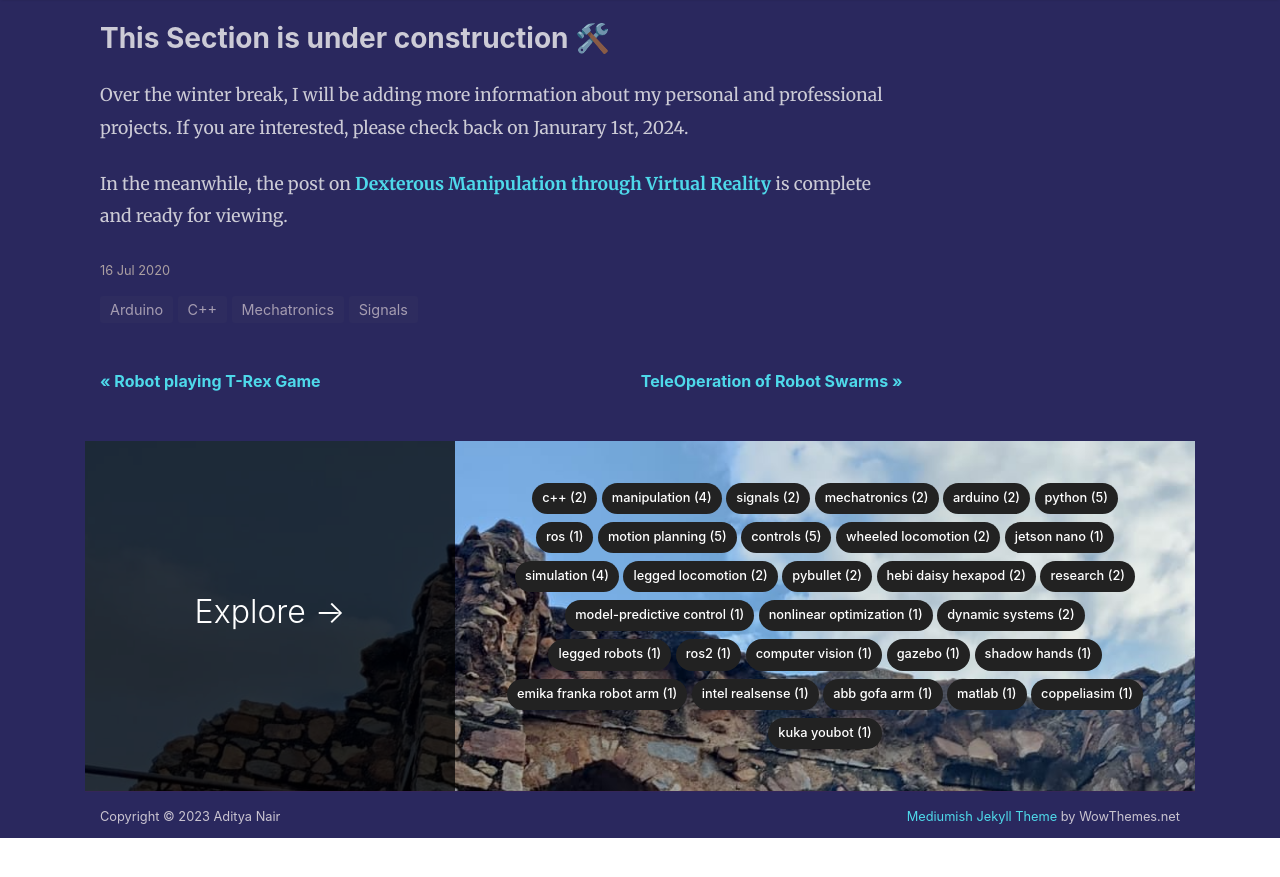
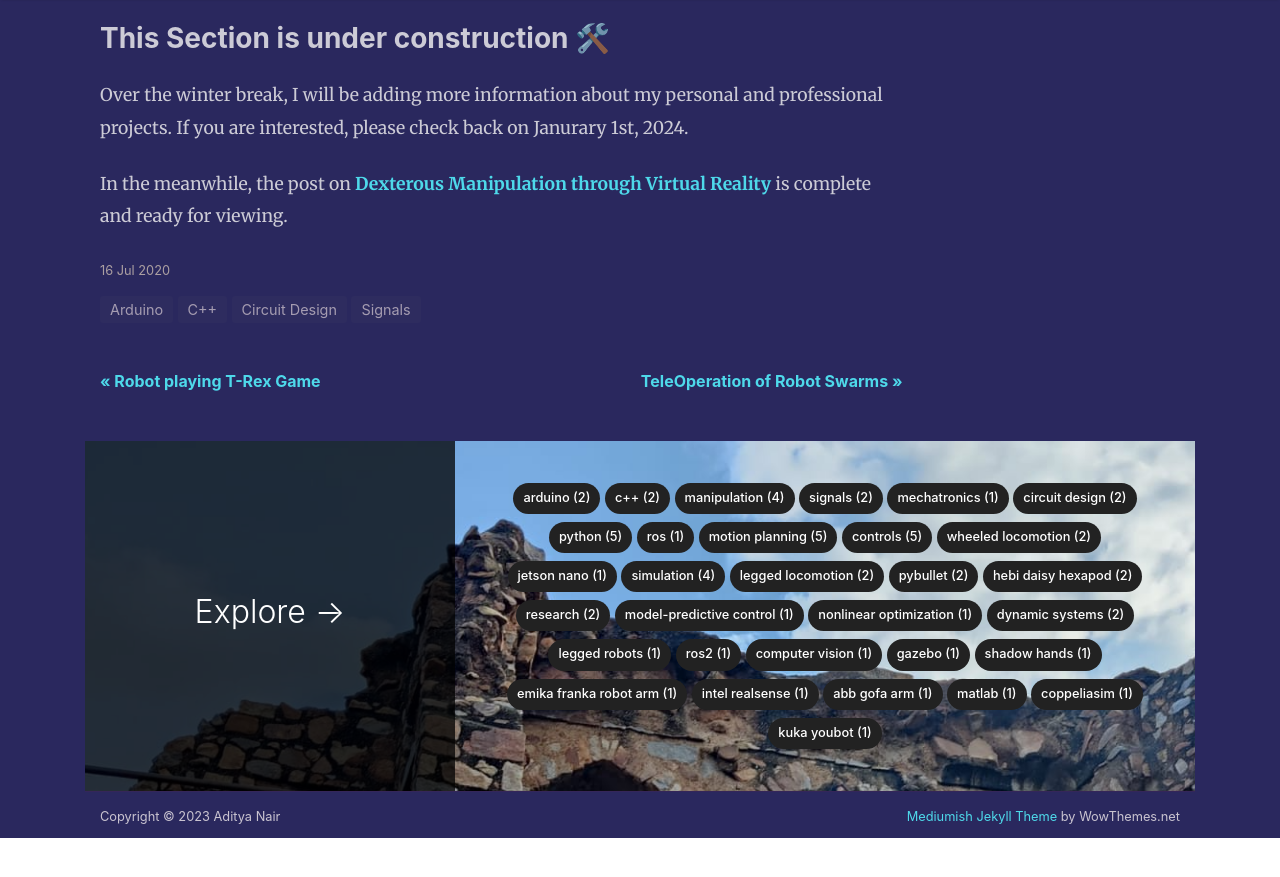
Before and after one commit to GogiPuttar/adityanairswebsite.github.io, a Jekyll site: the page built from _posts/2020-07-16-ClapSequenceControl.md, in a window 1280 px wide and 900 px high, scrolled down 514 px. Shown: the top 877 px of the window. Built offline with Jekyll 4.4.1, drawn with Linux system fonts in a browser that asks for light colours; nearby versions of some CDN libraries; comment, search, counter and statistics services are not loaded.

Commit message:
Editted Tags

```diff
--- a/_posts/2020-06-26-TRexGame.md
+++ b/_posts/2020-06-26-TRexGame.md
@@ -1,7 +1,7 @@
 ---
 layout: post
 title:  "Robot playing T-Rex Game"
-categories: [C++, Manipulation, Signals, Mechatronics, Arduino
+categories: [Arduino, C++, Manipulation, Signals, Mechatronics, Circuit Design
 ]
 image: assets/images/dinogaur.gif
 featured: false
--- a/_posts/2020-07-16-ClapSequenceControl.md
+++ b/_posts/2020-07-16-ClapSequenceControl.md
@@ -1,7 +1,7 @@
 ---
 layout: post
 title:  "Home Automation with Clap Sequence Control"
-categories: [C++, Signals, Mechatronics, Arduino
+categories: [Arduino, C++, Signals, Circuit Design
 ]
 image: assets/images/Clap.gif
 featured: false
```
